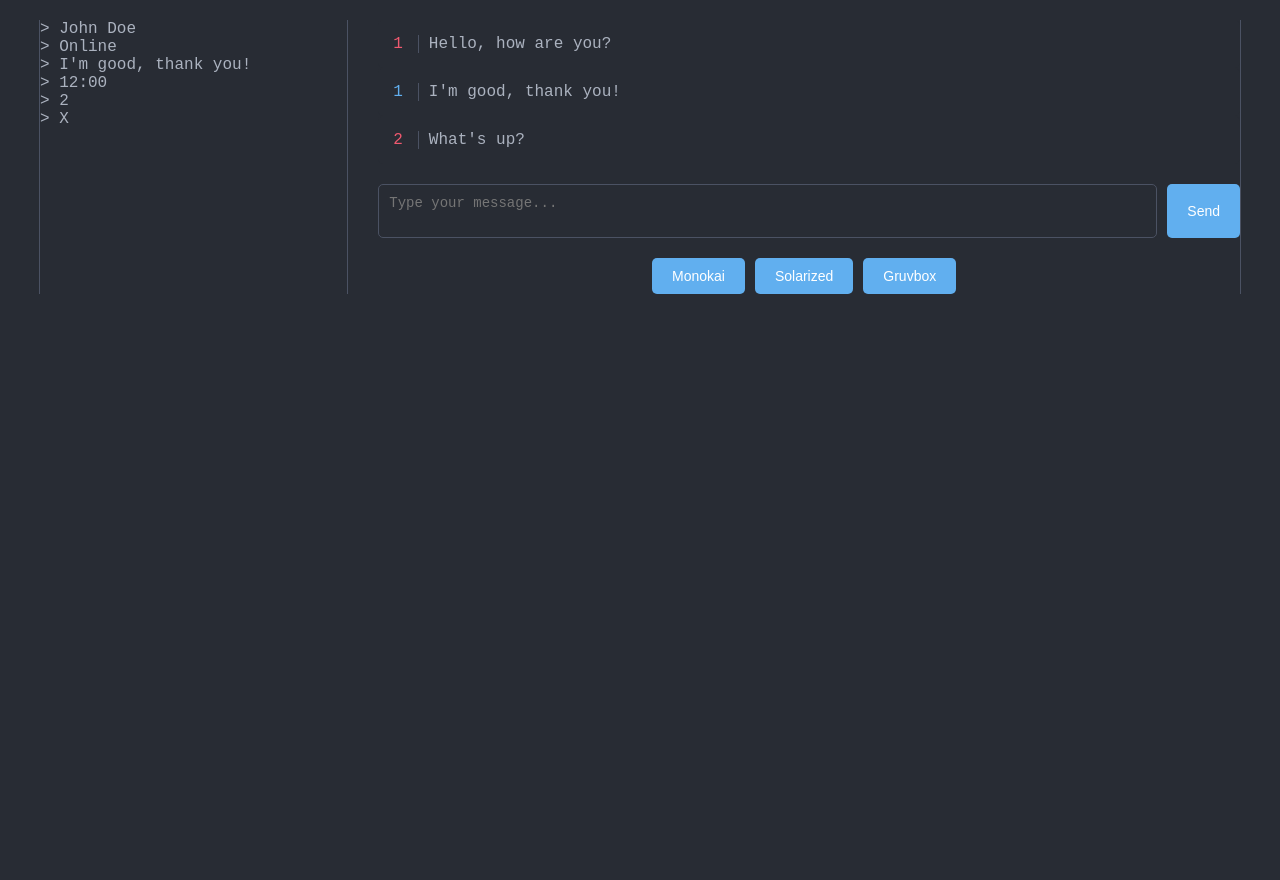
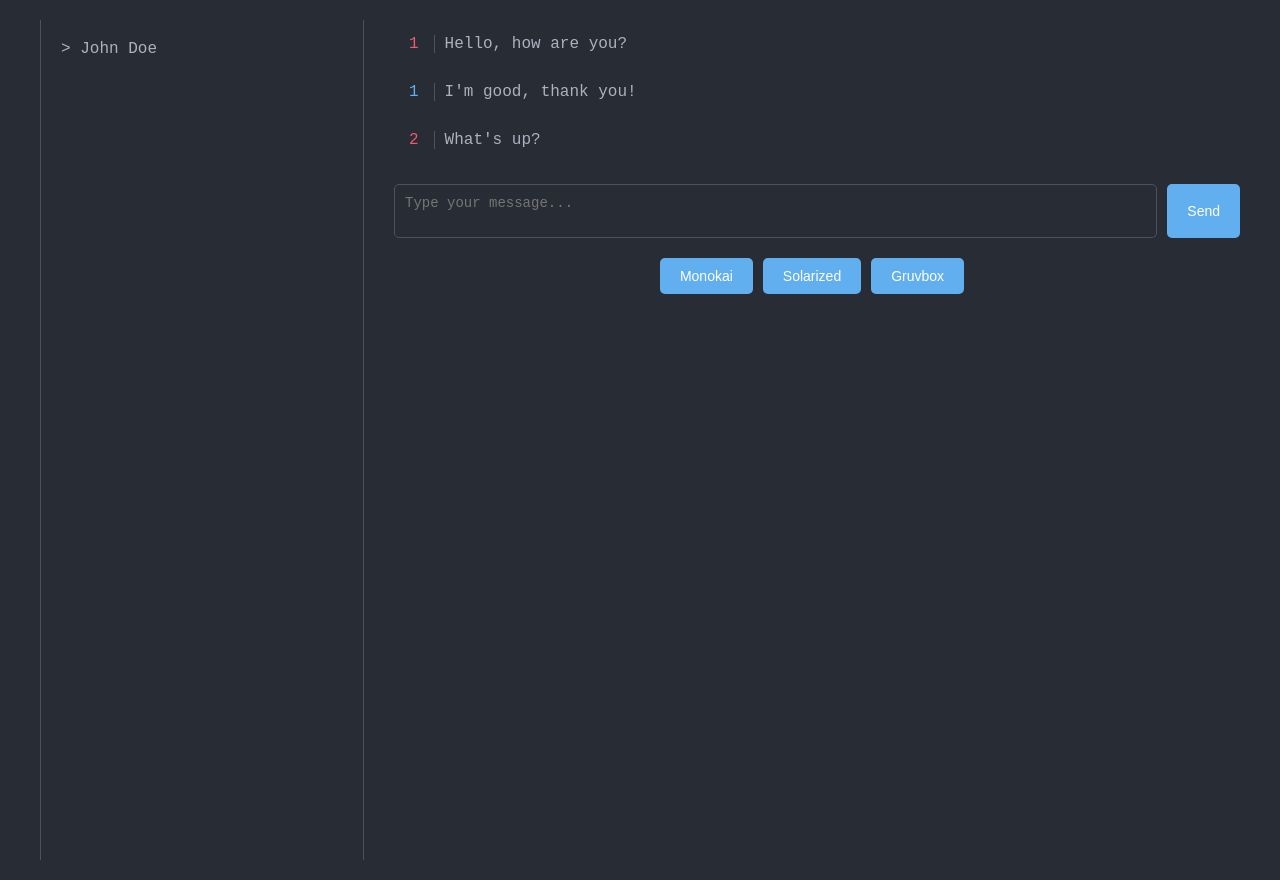
Before and after one commit to kryptokazz/VimChat, a plain HTML site: page index.html in a window 1280 px wide. Before the commit the page ends 800 px from the top, so only its background shows below. Drawn offline with Linux system fonts and the light colour scheme.

Commit message:
modified:   index.html 	modified:   script.js 	modified:   style.css

```diff
--- a/index.html
+++ b/index.html
@@ -9,7 +9,10 @@
 <body>
     <div class="container">
    <div class="contact">
+    <div class="contact-header" id="johnDoeHeader">
         <div class="contact-name"> &gt; John Doe</div>
+    </div>
+    <div class="contact-details" id="johnDoeDetails">
         <div class="contact-status"> &gt; Online</div>
         <div class="contact-last-message"> &gt; I'm good, thank you!</div>
         <div class="contact-time"> &gt; 12:00</div>
@@ -17,6 +20,9 @@
         <div class="contact-avatar"></div>
         <div class="contact-delete"> &gt; X</div>
     </div>
+</div>
+
+
     <div class="main">
          <div class="chat-box" id="chatBox">
 <div class="message self">
--- a/script.js
+++ b/script.js
@@ -18,3 +18,13 @@ document.getElementById('gruvbox').addEventListener('click', function() {
     document.documentElement.style.setProperty('--button-background', '#83a598');
     document.documentElement.style.setProperty('--button-text', '#282828');
 });
+
+
+document.addEventListener("DOMContentLoaded", function() {
+    const johnDoeHeader = document.getElementById('johnDoeHeader');
+    const johnDoeDetails = document.getElementById('johnDoeDetails');
+
+    johnDoeHeader.addEventListener('click', function() {
+        johnDoeDetails.classList.toggle('expanded');
+    });
+});
--- a/style.css
+++ b/style.css
@@ -13,20 +13,35 @@ body {
     color: var(--text-color);
 }
 
+
 .container {
     display: flex;
     max-width: 1200px;
     margin: 20px auto;
-    border-left: 1px solid #4B5263; /* Add border to the left side of the container */
-    border-right: 1px solid #4B5263; /* Add border to the right side of the container */
+    height: 100%; /* Set height to 100% of the viewport height */
 }
 
 .contact {
     flex: 1;
-    padding-right: 20px;
+    padding: 20px;
     margin-right: 10px;
+    border-left: 1px solid #4B5263;
     border-right: 1px solid #4B5263;
+    height: 100svh; /* Set height to 100% of the viewport height */
+    display: flex;
+    flex-direction: column;
 }
+
+.contact-details {
+    display: none;
+    transition: all 0.3s ease;
+}
+
+.contact-details.expanded {
+    display: block;
+}
+
+
 
 .main {
     flex: 3;
```
Lines whose indentation alone changed are shown as unchanged.
